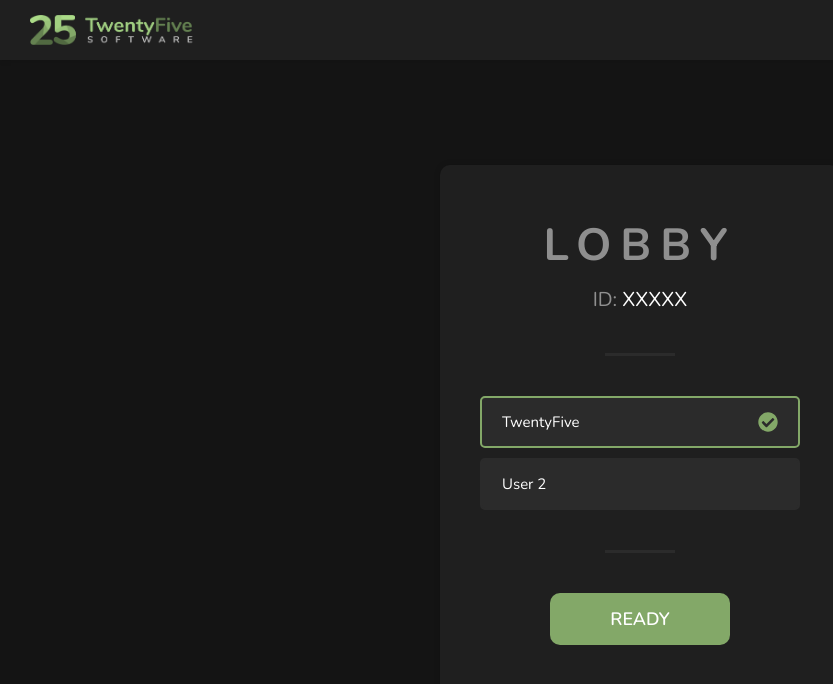
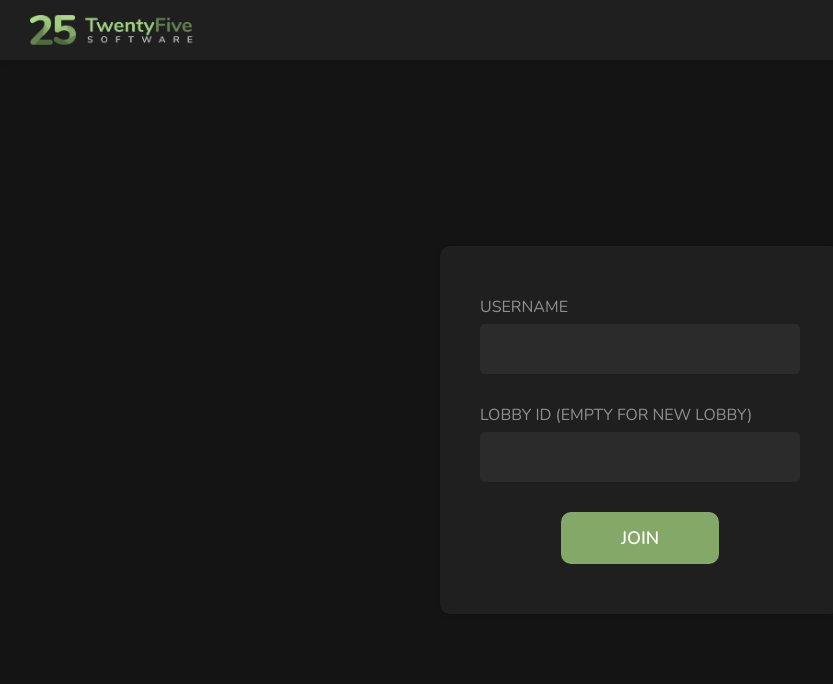
Before and after one commit to TwentyFiveSoftware/typerace, a React (Create React App) app: page / in a window 1280 px wide. Shown: the top 684 px of the page, without its empty margins (0-833 px from the left). Built offline with nearby package versions, Linux system fonts and the light colour scheme; no server answers.

Commit message:
add socket connection

```diff
--- a/src/App.tsx
+++ b/src/App.tsx
@@ -1,15 +1,18 @@
 import React from 'react';
+import { io } from 'socket.io-client';
 import styles from './styles/App.module.scss';
+import Header from './components/Header';
 import JoinLobby from './components/JoinLobby';
-import Header from './components/Header';
-import Lobby from './components/Lobby';
+// import Lobby from './components/Lobby';
+
+export const socket = io(process.env.REACT_APP_SOCKET_ENDPOINT ?? '');
 
 const App = () => {
     return (
         <div className={styles.page}>
             <Header />
-            {/*<JoinLobby />*/}
-            <Lobby />
+            <JoinLobby />
+            {/*<Lobby />*/}
         </div>
     );
 };
```
Also changed, not shown: 2 other files (tests, documents, lock files or other folders).
